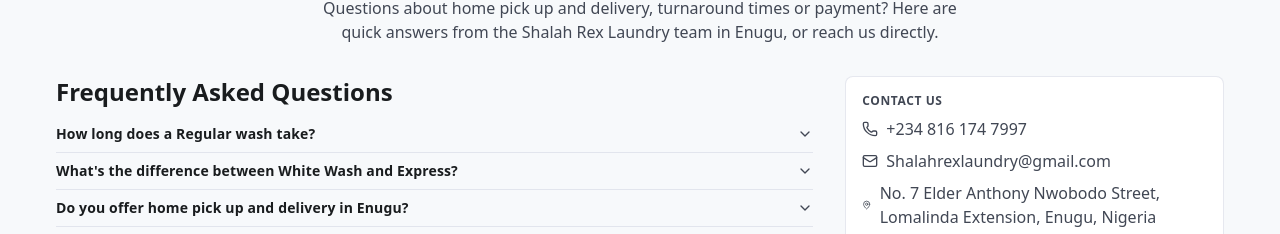
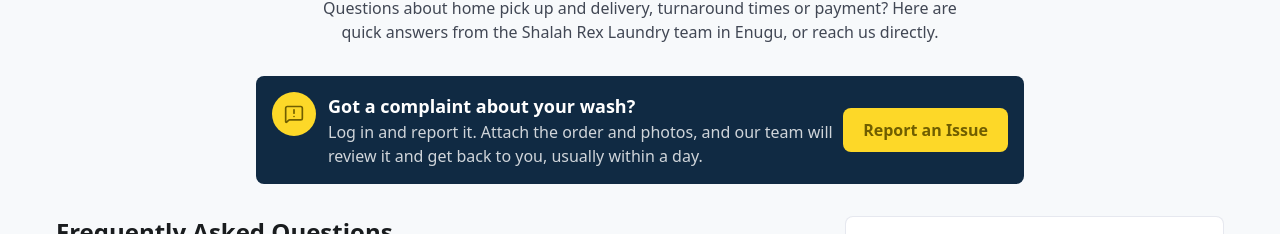
Before and after one commit to da-craftsman/drycleaning-app, a React (Vite) app: page /support in a window 1280 px wide. Shown: the part 192-426 px from the top of the page. Built offline with nearby package versions, Linux system fonts and the light colour scheme; no server answers.

Commit message:
just suport and gitignore update

```diff
--- a/src/pages/public/SupportPage.tsx
+++ b/src/pages/public/SupportPage.tsx
@@ -1,4 +1,5 @@
-import { Mail, MapPin, Phone } from 'lucide-react'
+import { Link } from 'react-router-dom'
+import { Mail, MapPin, MessageSquareWarning, Phone } from 'lucide-react'
 import { Accordion, AccordionContent, AccordionItem, AccordionTrigger } from '@/components/ui/accordion'
 import { Card, CardContent } from '@/components/ui/card'
 import { Button } from '@/components/ui/button'
@@ -6,6 +7,7 @@
 import { business, whatsappLink } from '@/lib/constants'
 import { useSeo } from '@/hooks/useSeo'
 import { faqJsonLd, staticSeo } from '@/lib/seo'
+import { paths } from '@/routes/paths'
 
 const faqs = [
   {
@@ -46,6 +48,27 @@
         {' '}{business.name} team in Enugu, or reach us directly.
       </p>
 
+      {/* Complaints go through the ticket system so the team sees the full order alongside the report. */}
+      <Card className="mx-auto mt-stack-lg max-w-3xl border-none bg-laundry-blue-deep">
+        <CardContent className="flex flex-col items-start gap-stack-sm pt-stack-md sm:flex-row sm:items-center sm:justify-between">
+          <div className="flex items-start gap-3">
+            <div className="flex h-11 w-11 shrink-0 items-center justify-center rounded-full bg-secondary-container">
+              <MessageSquareWarning className="h-5 w-5 text-on-secondary-container" />
+            </div>
+            <div>
+              <p className="text-body-lg font-bold text-clean-white">Got a complaint about your wash?</p>
+              <p className="text-body-md text-clean-white/80">
+                Log in and report it. Attach the order and photos, and our team will review it and get back to you,
+                usually within a day.
+              </p>
+            </div>
+          </div>
+          <Button variant="express" asChild className="shrink-0">
+            <Link to={paths.accountTickets}>Report an Issue</Link>
+          </Button>
+        </CardContent>
+      </Card>
+
       <div className="mt-stack-lg grid grid-cols-1 gap-stack-lg md:grid-cols-[2fr_1fr]">
         <div>
           <h2 className="mb-stack-sm text-headline-md font-display text-on-surface">Frequently Asked Questions</h2>
```
Also changed, not shown: 1 other file (tests, documents, lock files or other folders).
